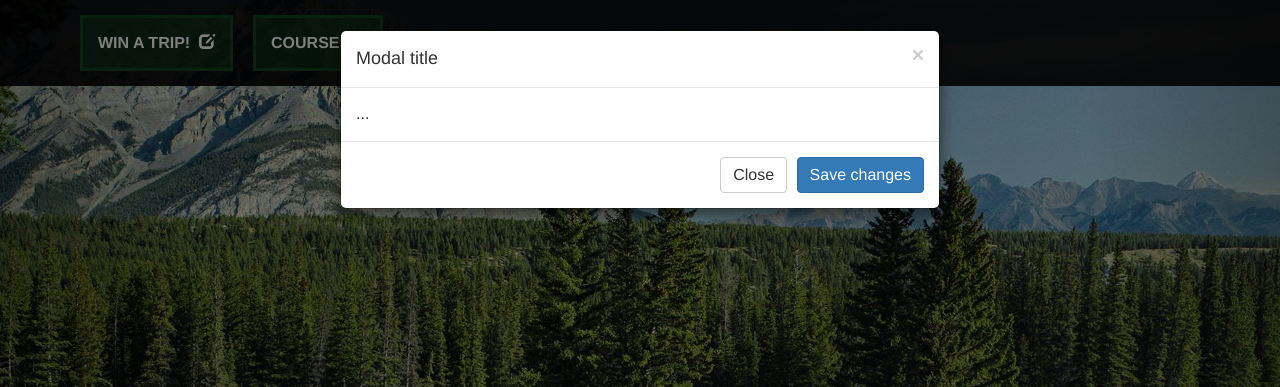
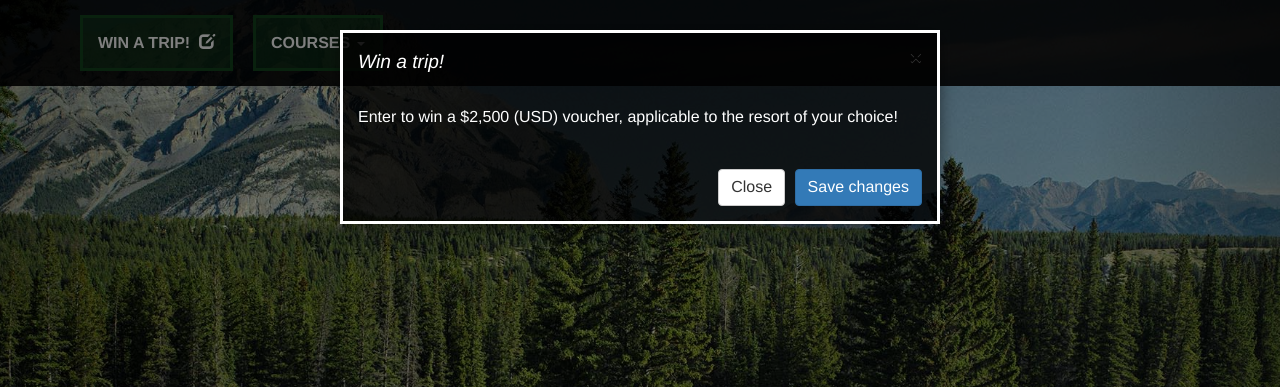
Before and after one commit to aluborsky/dc_golf2016_v2, a plain HTML site: page index.html in a window 1280 px wide. Both pictures are taken after a click on the link "WIN A TRIP!". Shown: the top 387 px of the page. Drawn offline with Linux system fonts and the light colour scheme.

Commit message:
Started modal styling

```diff
--- a/css/full-slider.css
+++ b/css/full-slider.css
@@ -5,6 +5,7 @@ html,
 body {
     height: 100%;
     font-size: 100%;
+    background-color: #000;
 }
 
 h2 {
@@ -13,14 +14,16 @@ h2 {
     text-align: left;
 }
 
-h3 {
+h3,h4 {
     font-size: 1.2em;
     font-weight: 500;
     font-style: italic;
+    color: #fff;
 }
 
 p {
     line-height: 1.5;
+    color: #fff;
 }
 
 a,
@@ -40,6 +43,7 @@ footer {
 
     h3 {
        margin-top: 10px;
+         transition: opacity .15s linear;
     }
 
     p {
@@ -91,7 +95,7 @@ footer {
         padding-top: 0;
     }
     .row {
-        margin: 0;
+        margin: 0 40px;
     }
     .carousel-indicators {
         left: 50%;
@@ -144,6 +148,17 @@ footer {
     .navbar > .container .navbar-brand,.navbar >.container-fluid .navbar-brand {
         margin-left: 0;
     }
+}
+
+/* Modal -------------------------------------- */
+.modal-content {
+    background-color: rgba(0, 0, 0, 0.8);
+    border: 3px solid #fff;
+    border-radius: 0;
+}
+.modal-header,
+.modal-footer {
+    border: none;
 }
 
 /*****************************************************************************
--- a/index.html
+++ b/index.html
@@ -19,6 +19,25 @@
 </head>
 
 <body>
+    <!-- Modal -->
+    <div class="modal fade" id="myModal" tabindex="-1" role="dialog" aria-labelledby="myModalLabel">
+      <div class="modal-dialog" role="document">
+        <div class="modal-content">
+          <div class="modal-header">
+            <button type="button" class="close" data-dismiss="modal" aria-label="Close"><span aria-hidden="true">&times;</span></button>
+            <h4 class="modal-title" id="myModalLabel">Win a trip!</h4>
+          </div>
+          <div class="modal-body">
+            <p>Enter to win a $2,500 (USD) voucher, applicable to the resort of your choice!</p>
+          </div>
+          <div class="modal-footer">
+            <button type="button" class="btn btn-default" data-dismiss="modal">Close</button>
+            <button type="button" class="btn btn-primary">Save changes</button>
+          </div>
+        </div>
+      </div>
+    </div>
+
     <!-- Navigation -->
     <nav class="navbar navbar navbar-fixed-top" role="navigation">
         <div class="container">
@@ -222,26 +241,6 @@
         </a>
     </header>
 
-    <!-- Modal -->
-    <div class="modal fade" id="myModal" tabindex="-1" role="dialog" aria-labelledby="myModalLabel">
-      <div class="modal-dialog" role="document">
-        <div class="modal-content">
-          <div class="modal-header">
-            <button type="button" class="close" data-dismiss="modal" aria-label="Close"><span aria-hidden="true">&times;</span></button>
-            <h4 class="modal-title" id="myModalLabel">Modal title</h4>
-          </div>
-          <div class="modal-body">
-            ...
-          </div>
-          <div class="modal-footer">
-            <button type="button" class="btn btn-default" data-dismiss="modal">Close</button>
-            <button type="button" class="btn btn-primary">Save changes</button>
-          </div>
-        </div>
-      </div>
-    </div>
-
-
     <!-- Footer -->
 <!--     <footer>
         <div class="row">
```
